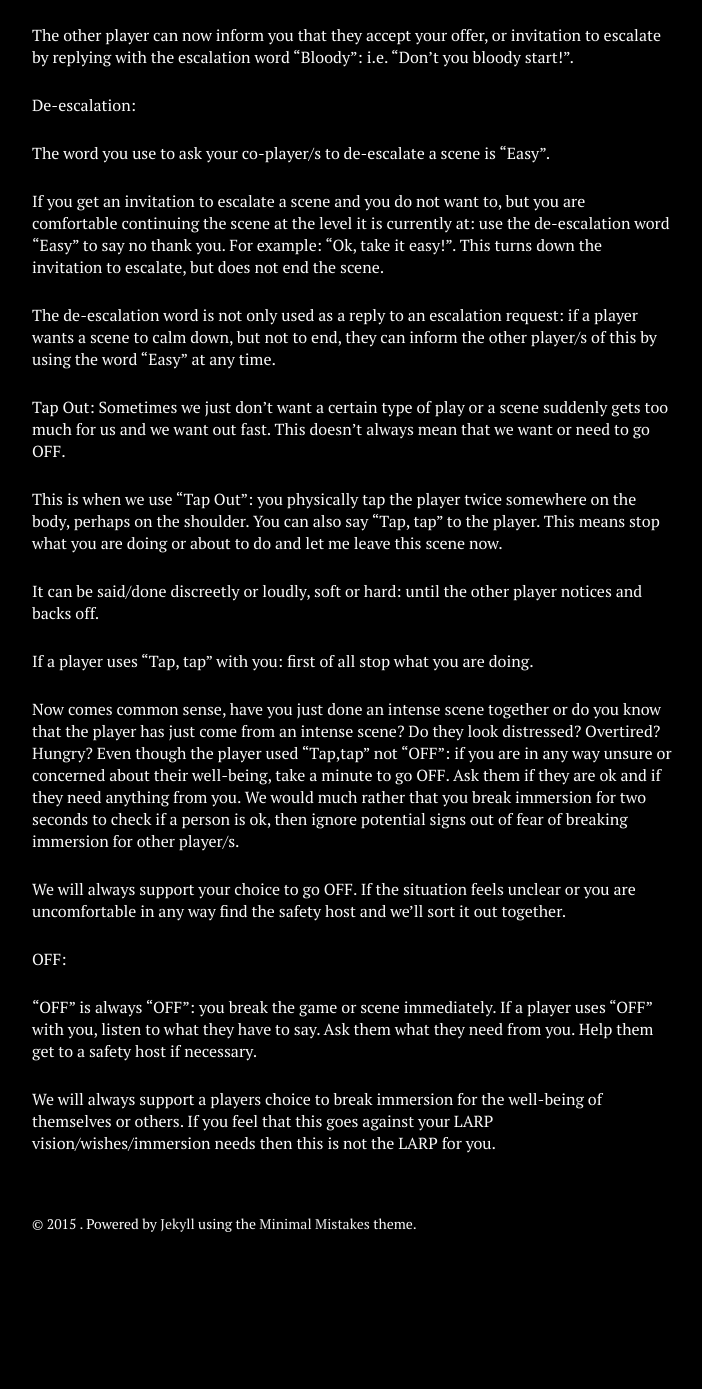
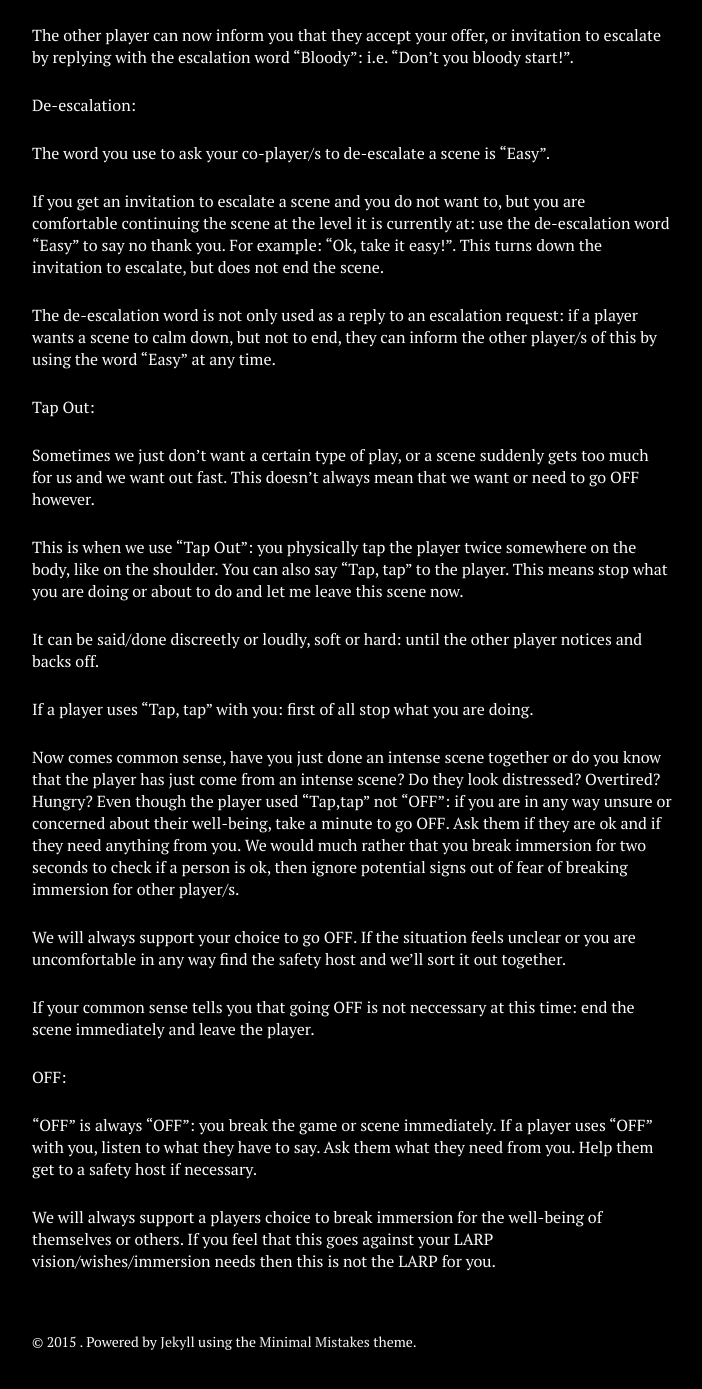
Before and after one commit to stanislavb/en.coven.nu, a Jekyll site: the page built from game-mechanics/index.md, in a window 1280 px wide and 1400 px high, scrolled down 2687 px. Shown: the top 1389 px of the window, without its empty margins (288-990 px from the left). Built offline with Jekyll 4.4.1, drawn with Linux system fonts in a browser that asks for light colours; nearby versions of some CDN libraries; before the commit the page ends 3969 px from its top, so only the background shows below that.

Commit message:
Update index.md

```diff
--- a/game-mechanics/index.md
+++ b/game-mechanics/index.md
@@ -80,9 +80,10 @@ If you get an invitation to escalate a scene and you do not want to, but you are
 The de-escalation word is not only used as a reply to an escalation request: if a player wants a scene to calm down, but not to end, they can inform the other player/s of this by using the word “Easy” at any time.
 
 Tap Out:
-Sometimes we just don’t want a certain type of play or a scene suddenly gets too much for us and we want out fast. This doesn’t always mean that we want or need to go OFF.
 
-This is when we use “Tap Out”: you physically tap the player twice somewhere on the body, perhaps on the shoulder. You can also say “Tap, tap” to the player. This means stop what you are doing or about to do and let me leave this scene now.
+Sometimes we just don’t want a certain type of play, or a scene suddenly gets too much for us and we want out fast. This doesn’t always mean that we want or need to go OFF however.
+
+This is when we use “Tap Out”: you physically tap the player twice somewhere on the body, like on the shoulder. You can also say “Tap, tap” to the player. This means stop what you are doing or about to do and let me leave this scene now.
 
 It can be said/done discreetly or loudly, soft or hard: until the other player notices and backs off.
 
@@ -92,6 +93,8 @@ Now comes common sense, have you just done an intense scene together or do you k
 
 We will always support your choice to go OFF. If the situation feels unclear or you are uncomfortable in any way find the safety host and we’ll sort it out together.
 
+If your common sense tells you that going OFF is not neccessary at this time: end the scene immediately and leave the player.
+
 OFF:
 
 “OFF” is always “OFF”: you break the game or scene immediately. If a player uses “OFF” with you, listen to what they have to say. Ask them what they need from you. Help them get to a safety host if necessary.
```
